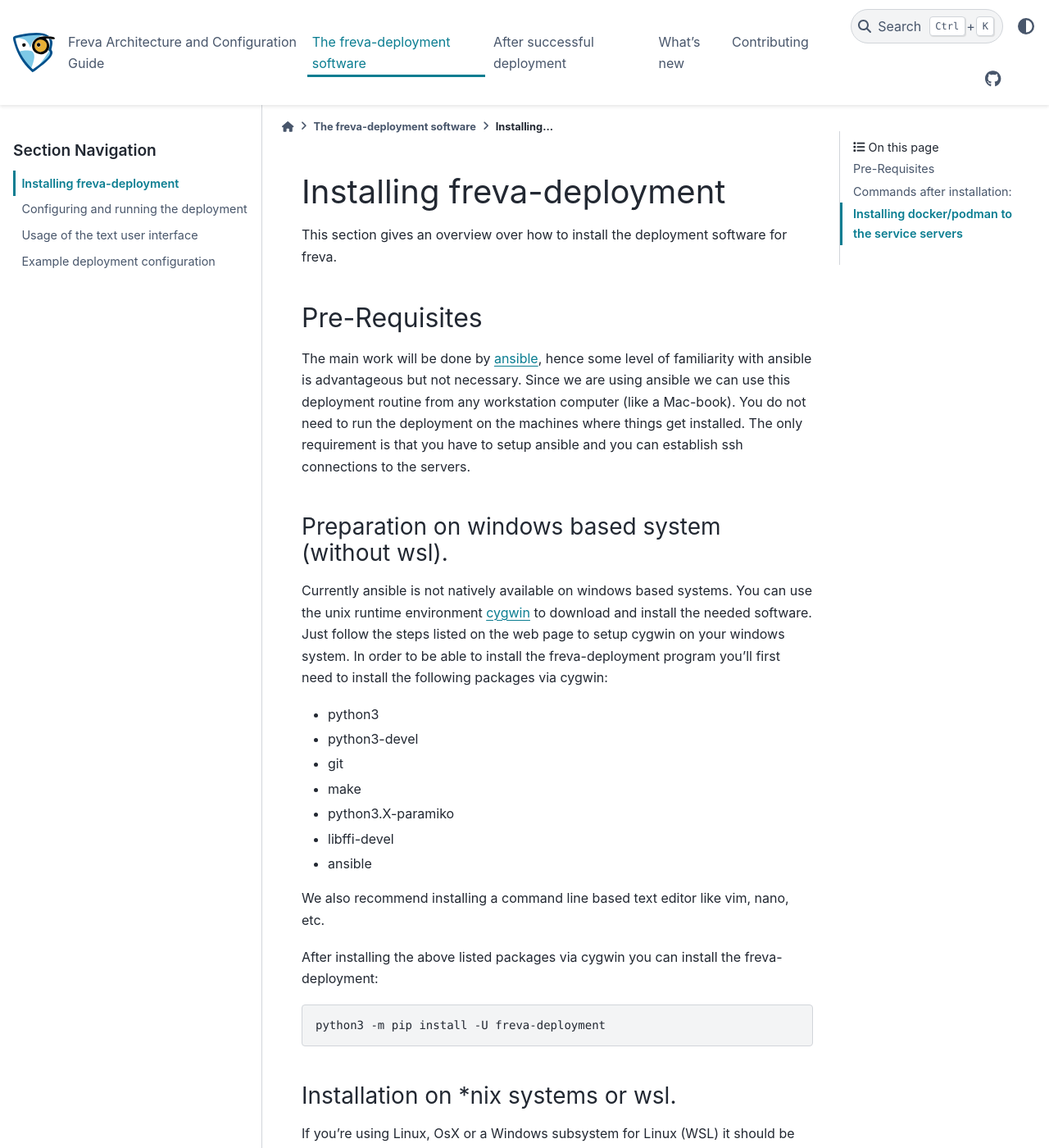
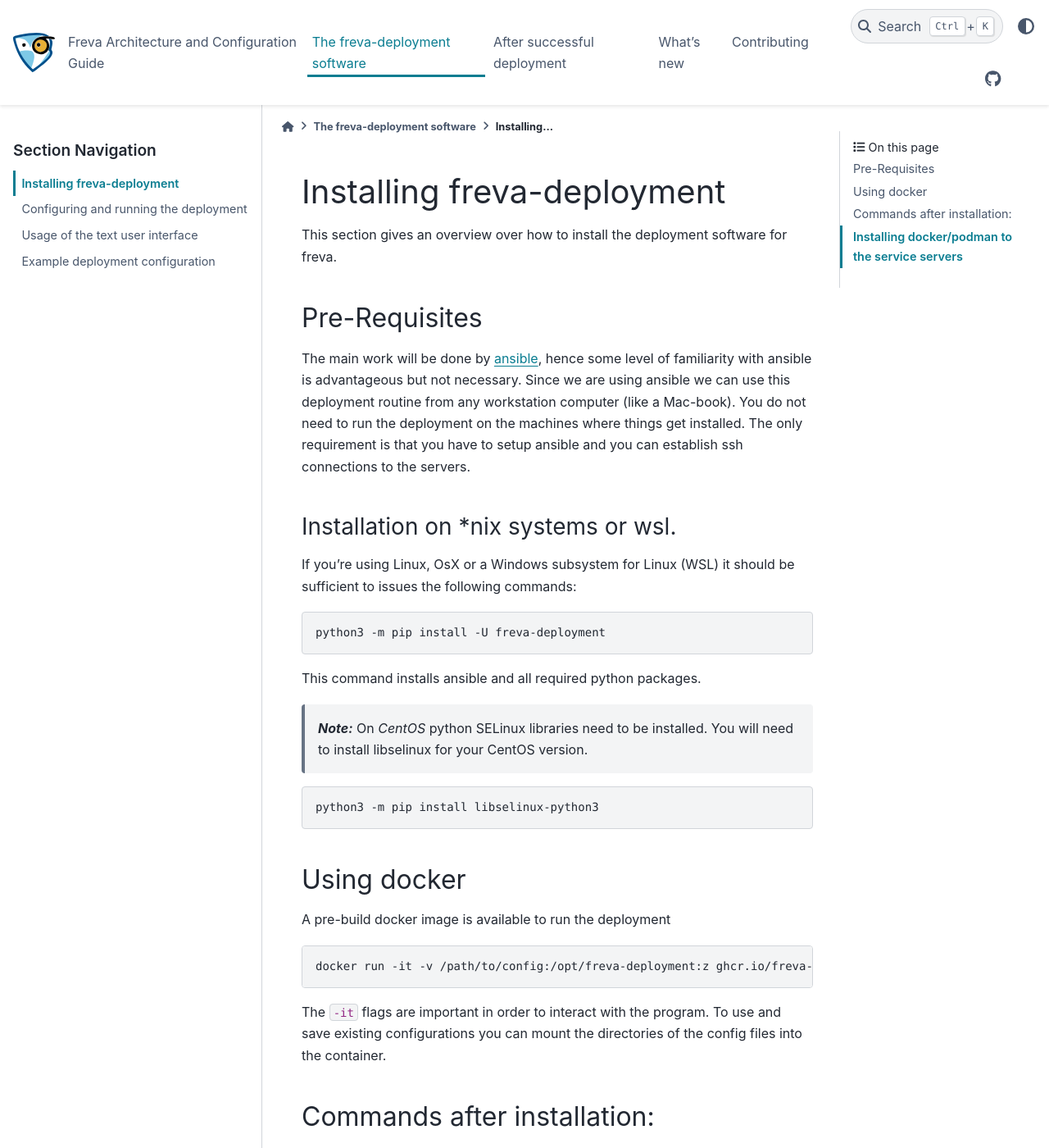
Before and after one commit to FREVA-CLINT/freva-deployment, a Sphinx documentation site: the page built from docs/deployment/Installation.md, in a window 1280 px wide and 1400 px high. Shown: the whole window at 82% size. Built offline with Sphinx 7.4.7 and the PyData theme 0.15.4, drawn with Linux system fonts in a browser that asks for light colours; pages that are not in the unit, such as notebooks, are missing from menus.

Commit message:
Update docs

````diff
--- a/docs/deployment/Installation.md
+++ b/docs/deployment/Installation.md
@@ -9,28 +9,6 @@
 computer (like a Mac-book). You do not need to run the deployment on the
 machines where things get installed. The only requirement is that you have to
 setup ansible and you can establish ssh connections to the servers.
-### Preparation on windows based system (without wsl).
-Currently ansible is not natively available on windows based systems. You can use the
-unix runtime environment [cygwin](https://www.cygwin.com) to download and install the
-needed software. Just follow the steps listed on the web page to setup
-cygwin on your windows system. In order to be able to install the freva-deployment
-program you'll first need to install the following packages via cygwin:
-
-- python3
-- python3-devel
-- git
-- make
-- python3.X-paramiko
-- libffi-devel
-- ansible
-
-We also recommend installing a command line based text editor like vim, nano, etc.
-
-After installing the above listed packages via cygwin you can install the freva-deployment:
-
-```console
-python3 -m pip install -U freva-deployment
-```
 ### Installation on \*nix systems or wsl.
 If you're using Linux, OsX or a Windows subsystem for Linux (WSL) it should be
 sufficient to issues the following commands:
@@ -46,6 +24,17 @@
 ```console
 python3 -m pip install libselinux-python3
 ```
+## Using docker
+
+A pre-build docker image is available to run the deployment
+
+```console
+docker run -it -v /path/to/config:/opt/freva-deployment:z ghcr.io/freva-clint/freva-deployment
+```
+The `-it` flags are important in order to interact with the program. To use
+and save existing configurations you can mount the directories of the config
+files into the container.
+
 
 ## Commands after installation:
 The `pip install` command will create *three* different commands:
````
Also changed, not shown: README.md (+13 -27 lines).
